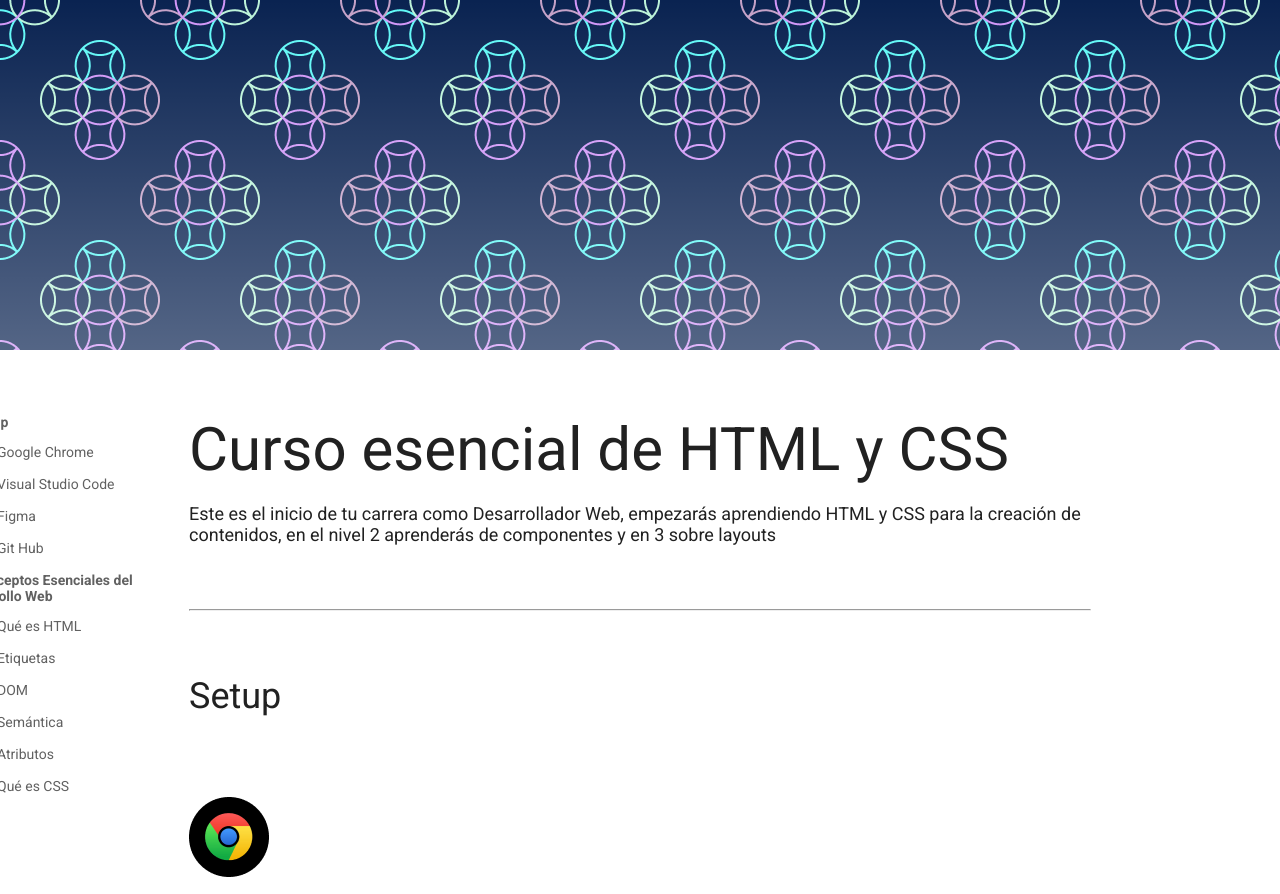
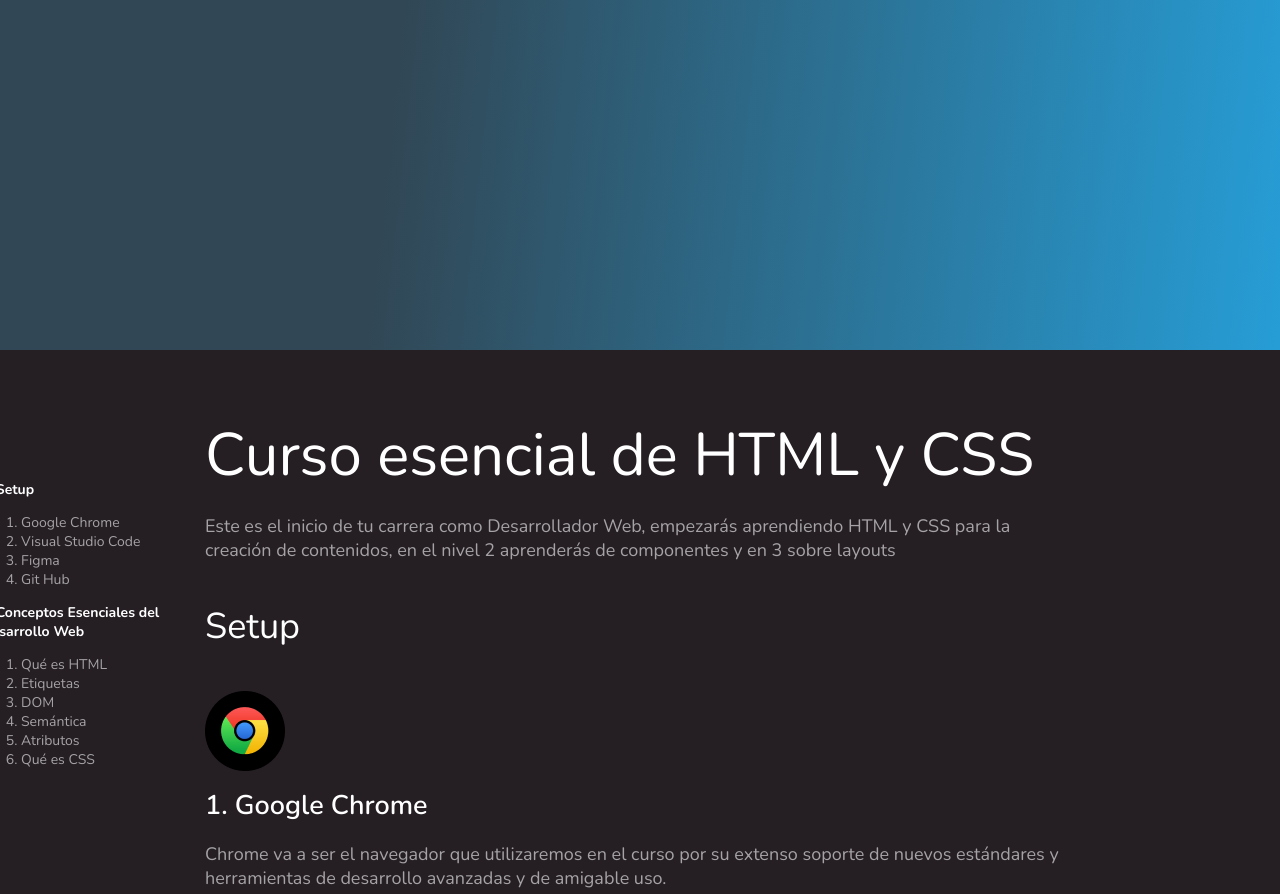
Before and after one commit to blomder/curso-esencial-html-css, a plain HTML site: page index.html in a window 1280 px wide. Shown: the top 894 px of the page. Drawn offline with nearby package versions, Linux system fonts and the light colour scheme.

Commit message:
Maquetación con Valores y Propiedades Logicas

```diff
--- a/css/Styles -logical.css
+++ b/css/Styles -logical.css
@@ -1,32 +1,52 @@
 :root {
     font-size: 18px;
-    --gray30: #212121;
-    --gray20: #212429;
-    --gray10: #616161;
+    --white30: White;
+    --white20: #a5a3a5;
+    --white10: #3A3539;
 }
 
 body {
-    color: var(--gray30);
-    font-family: 'Roboto', sans-serif;
+    color: var(--white30);
+    font-family: 'Nunito', sans-serif;
+    background: #251f24;
+    margin: 0;
+    }
+
+a {
+    color: var(--white30);
 }
 
-a {
-    color: var(--gray30);
+.header {
+    position: sticky;
+    inset-block-start: -45px;
+}
+
+.header-content {
+    position: relative;
+    inset-block-start: 65px;
 }
 
 header {
-    /*--gray10: red;*/
     font-size: 14px;
-    color: var(--gray10);
+    color: white;
+    position: absolute;
+    inset-block-start: 65px;
+    inset-inline-start: -208px;
+    inline-size: 188px;
+}
+
+header li {
+    color: var(--white20);
+    margin-inline-end: 16px;
 }
 
 header a {
-    color: var(--gray10);
+    color: var(--white20);
     text-decoration: none;
 }
 
 header a:hover {
-    color: var(--gray30);
+    color: var(--white30);
 
 }
 
@@ -36,22 +56,52 @@ nav details summary {
 
 h1 {
     font-size: 60px;
+    font-weight: normal;
+    margin-block-start: 64px;
+    margin-block-end: 16px;
 }
 
 h2 {
     font-size: 2em;
+    font-weight: normal;
+    margin-block: 40px;
+}
+
+hr {
+    margin-block: 40px;
+    border-color: rgba(97,97,97,0.2);
 }
 
 h3 {
     font-size: 1.5em;
+    font-weight: 600;
+    margin-block: 16px;
+}
+
+.section-content img {
+    margin-block-start: 40px;
+    display: block;
+    max-inline-size: 100%;
 }
 
 pre {
-    background: #FEC62E;
+    background: var(--white10);
+    padding: 40px;
+    overflow: auto;
+    border-radius: 8px;
+    border: 10px solid #5551FF ;
+    box-shadow: -10px 10px 0 0 #ABAAF6;
+    margin-block-end: 30px;
+    border-radius: 50px;
+}
+
+p {
+    color: var(--white20);
 }
 
 .hero {
-    background-image: linear-gradient(to top, rgba(255,255,255, .3), transparent), url('../images/pattern.png');
+    /*background-image: linear-gradient(to top, rgba(255,255,255, .3), transparent), url('../images/pattern.png');*/
+    background-image: linear-gradient(96.07deg, #314755 30.63%, #26A0DA 102.18%);
     height: 350px;
 }
 
@@ -67,10 +117,41 @@ pre {
     content: counter(titleList, decimal)". ";
 }
 
-.section-content h3::after {
+/*.section-content h3::after {
     content: '';
     width: 32px;
     height: 4px;
-    background: var(--gray30);
+    background: var(--white30);
     display: inline-block;
+}*/
+
+blockquote {
+    margin-block-start: 80px;
+    margin-block-end: 63px;
+    background-color: var(--white10);
+    border-radius: 8px;
+    padding: 24px;
+    line-height: 32px;
+    font-size: 24px;
 }
+
+blockquote p {
+    color: var(--white30);
+}
+
+.main hr {
+    display:none
+}
+
+.main {
+
+}
+
+.wrapper {
+    max-inline-size: 902px;
+    margin: auto;
+}
+
+.main-content {
+padding-inline: 16px;
+}
--- a/index.html
+++ b/index.html
@@ -4,10 +4,10 @@
     <meta charset="UTF-8">
     <meta name="viewport" content="width=device-width
     , initial-scale=1.0">
-    <link rel="stylesheet" href="css/Styles-physical.css">
+    <link rel="stylesheet" href="css/Styles -logical.css">
     <link rel="preconnect" href="https://fonts.googleapis.com">
     <link rel="preconnect" href="https://fonts.gstatic.com" crossorigin>
-    <link href="https://fonts.googleapis.com/css2?family=Roboto:ital,wght@0,400;0,700;1,400;1,700&display=swap" rel="stylesheet">
+    <link href="https://fonts.googleapis.com/css2?family=Nunito:ital,wght@0,400;0,600;0,700;1,400;1,700&display=swap" rel="stylesheet">
     <title>El Blog de Julio</title>
 </head>
 <body>
```
Lines whose indentation alone changed are shown as unchanged.
